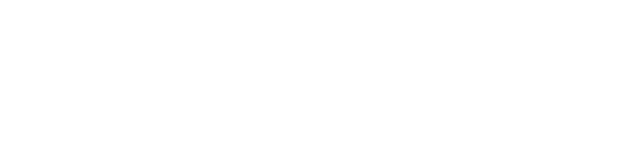
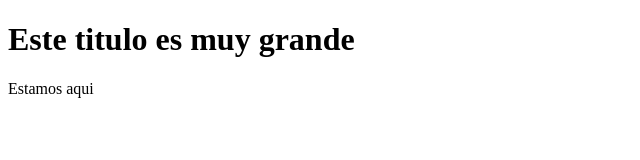
Before and after one commit to joseantonio2016/webquimic, a plain HTML site: page index.html in a window 1280 px wide. Shown: the whole page, without its empty margins (0-640 px from the left). Drawn offline with Linux system fonts and the light colour scheme.

Commit message:
index.html tiene texto

```diff
--- a/index.html
+++ b/index.html
@@ -4,6 +4,7 @@
 	<title>Hola</title>
 </head>
 <body>
-
+	<h1>Este titulo es muy grande</h1>
+	<div>Estamos aqui</div>
 </body>
 </html>
```
